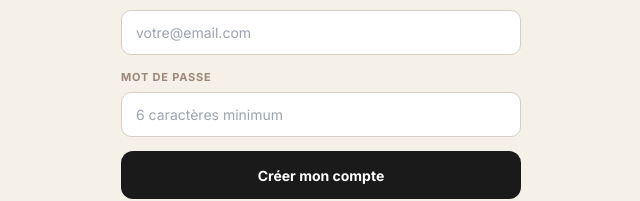
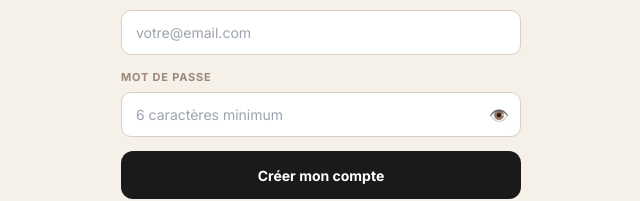
Before and after one commit to dreamreadercontact-netizen/dreamreader-v2, a Next.js app: page /auth in a window 1280 px wide. Both pictures are taken after a click on the button "Créer un compte". Shown: the part 353-554 px from the top of the page, without its empty margins (319-959 px from the left). Built offline with nearby package versions, Linux system fonts and the light colour scheme; no server answers.

Commit message:
Feature: afficher/masquer mot de passe sur la page de connexion

```diff
--- a/components/AuthClient.tsx
+++ b/components/AuthClient.tsx
@@ -19,6 +19,7 @@ export default function AuthClient() {
   const [apprentiSent, setApprontiSent] = useState(false)
   const [apprentiName, setApprontiName] = useState('')
   const [apprentiEmail, setApprontiEmail] = useState('')
+  const [showPass, setShowPass] = useState(false)
 
   async function handleLogin() {
     setError(''); setLoading(true)
@@ -98,7 +99,12 @@ export default function AuthClient() {
           </div>
           <div className="field">
             <label className="label">Mot de passe</label>
-            <input className="input" type="password" placeholder="••••••••" value={password} onChange={e => setPassword(e.target.value)} />
+            <div style={{position:"relative"}}>
+              <input className="input" type={showPass?"text":"password"} placeholder="••••••••" value={password} onChange={e => setPassword(e.target.value)} style={{paddingRight:44}} />
+              <button onClick={()=>setShowPass(p=>!p)} style={{position:"absolute",right:12,top:"50%",transform:"translateY(-50%)",background:"none",border:"none",cursor:"pointer",fontSize:16,color:"#9a8878"}}>
+                {showPass?"🙈":"👁️"}
+              </button>
+            </div>
           </div>
           {error && <div className="bg-red-500/10 border border-red-500/20 rounded-lg p-3 text-[13px] text-red-600 mb-3">{error}</div>}
           <button className="btn-primary w-full h-[48px] text-[14px] rounded-xl mb-[10px]" onClick={handleLogin} disabled={loading}>
@@ -116,7 +122,14 @@ export default function AuthClient() {
           <h2 className="text-[26px] font-black tracking-[-1px] mb-[22px] text-[#1a1a1a]">Créer un compte</h2>
           <div className="field"><label className="label">Pseudo</label><input className="input" placeholder="Votre pseudo" value={name} onChange={e => setName(e.target.value)} /></div>
           <div className="field"><label className="label">Email</label><input className="input" type="email" placeholder="votre@email.com" value={email} onChange={e => setEmail(e.target.value)} /></div>
-          <div className="field"><label className="label">Mot de passe</label><input className="input" type="password" placeholder="6 caractères minimum" value={password} onChange={e => setPassword(e.target.value)} /></div>
+          <div className="field"><label className="label">Mot de passe</label>
+            <div style={{position:"relative"}}>
+              <input className="input" type={showPass?"text":"password"} placeholder="6 caractères minimum" value={password} onChange={e => setPassword(e.target.value)} style={{paddingRight:44}} />
+              <button onClick={()=>setShowPass(p=>!p)} style={{position:"absolute",right:12,top:"50%",transform:"translateY(-50%)",background:"none",border:"none",cursor:"pointer",fontSize:16,color:"#9a8878"}}>
+                {showPass?"🙈":"👁️"}
+              </button>
+            </div>
+          </div>
           {error && <div className="bg-red-500/10 border border-red-500/20 rounded-lg p-3 text-[13px] text-red-600 mb-3">{error}</div>}
           <button className="btn-primary w-full h-[48px] text-[14px] rounded-xl mb-[10px]" onClick={handleSignup} disabled={loading}>{loading ? '...' : 'Créer mon compte'}</button>
           <button className="btn-outline w-full h-[42px] text-[13px] rounded-xl" onClick={() => { setView('landing'); setError('') }}>← Retour</button>
@@ -129,7 +142,14 @@ export default function AuthClient() {
           <h2 className="text-[22px] font-black mb-1 text-[#1a1a1a]">Espace auteur</h2>
           <p className="text-beige-400 text-[13px] mb-[22px]">Accès réservé</p>
           <div className="field text-left"><label className="label">Email</label><input className="input" type="email" value={email} onChange={e => setEmail(e.target.value)} /></div>
-          <div className="field text-left"><label className="label">Mot de passe</label><input className="input" type="password" placeholder="••••••••" value={password} onChange={e => setPassword(e.target.value)} /></div>
+          <div className="field text-left"><label className="label">Mot de passe</label>
+            <div style={{position:"relative"}}>
+              <input className="input" type={showPass?"text":"password"} placeholder="••••••••" value={password} onChange={e => setPassword(e.target.value)} style={{paddingRight:44}} />
+              <button onClick={()=>setShowPass(p=>!p)} style={{position:"absolute",right:12,top:"50%",transform:"translateY(-50%)",background:"none",border:"none",cursor:"pointer",fontSize:16,color:"#9a8878"}}>
+                {showPass?"🙈":"👁️"}
+              </button>
+            </div>
+          </div>
           {error && <div className="bg-red-500/10 border border-red-500/20 rounded-lg p-3 text-[13px] text-red-600 mb-3">{error}</div>}
           <button className="btn-primary w-full h-[48px] text-[14px] rounded-xl mb-[10px]" onClick={handleLogin} disabled={loading}>{loading ? '...' : 'Entrer'}</button>
           <button className="btn-outline w-full h-[42px] text-[13px] rounded-xl" onClick={() => { setView('landing'); setError(''); setEmail(''); setPassword('') }}>← Retour</button>
```
